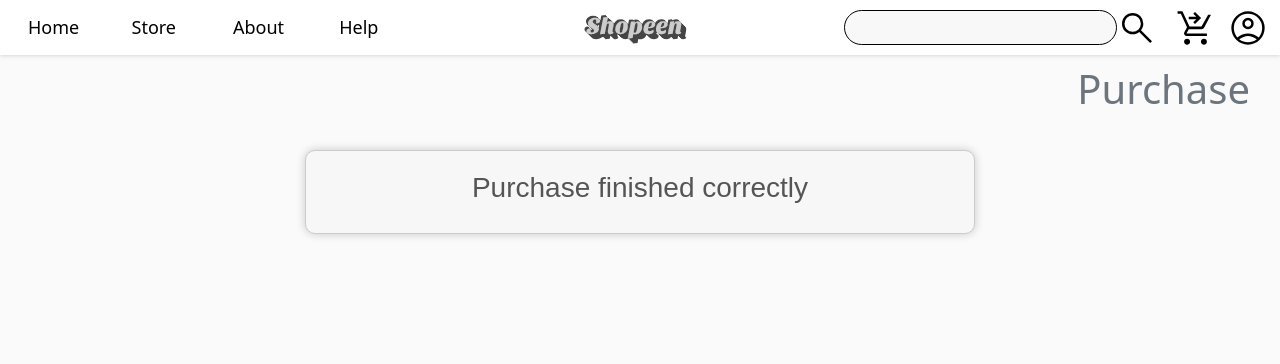
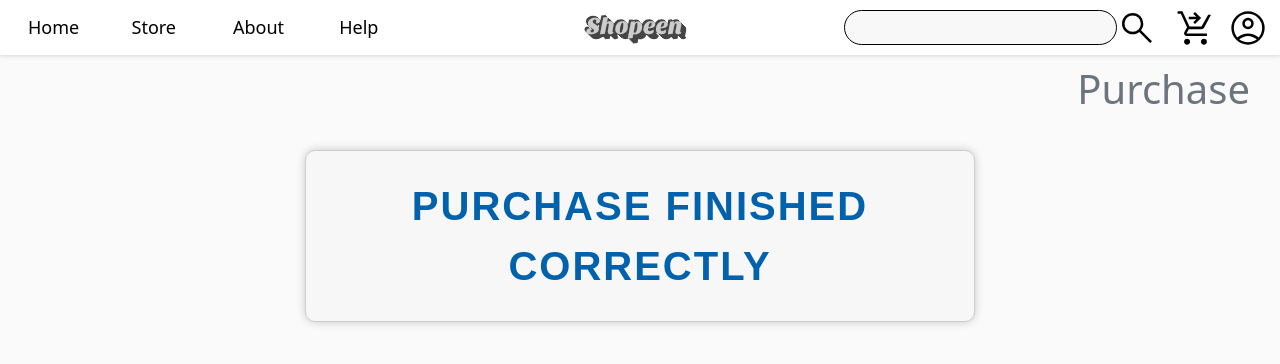
Before and after one commit to pablofs02/shopeen, a React (Vite) app: page /ProyIU/purchase in a window 1280 px wide. Shown: the top 364 px of the page. Built offline with nearby package versions, Linux system fonts and the light colour scheme.

Commit message:
Versión final

```diff
--- a/src/components/Filter.tsx
+++ b/src/components/Filter.tsx
@@ -82,7 +82,7 @@
                             <input
                                 type="number"
                                 name="min"
-                                value={minPrice}
+                                placeholder={minPrice.toString()}
                                 onChange={handleMinPriceChange}
                                 min="0"
                                 aria-label="Enter a min price"
@@ -92,7 +92,7 @@
                             <input
                                 type="number"
                                 name="max"
-                                value={maxPrice}
+                                placeholder={maxPrice.toString()}
                                 onChange={handleMaxPriceChange}
                                 min="0"
                                 aria-label="Enter a max price"
--- a/src/styles/FilterStyle.css
+++ b/src/styles/FilterStyle.css
@@ -129,8 +129,8 @@
     width: 60%;
 }
 
-.no-products h2,
-.purchase-finished h2 {
+.no-products h3,
+.purchase-finished h3 {
     font-size: 2.5rem;
     color: #ff6f69;
     margin: 0;
@@ -138,7 +138,7 @@
     letter-spacing: 2px;
 }
 
-.purchase-finished h2 {
+.purchase-finished h3 {
     padding: 5px;
     line-height: 1.5;
     font-weight: bold;
```
Also changed, not shown: 1 other file (tests, documents, lock files or other folders).
